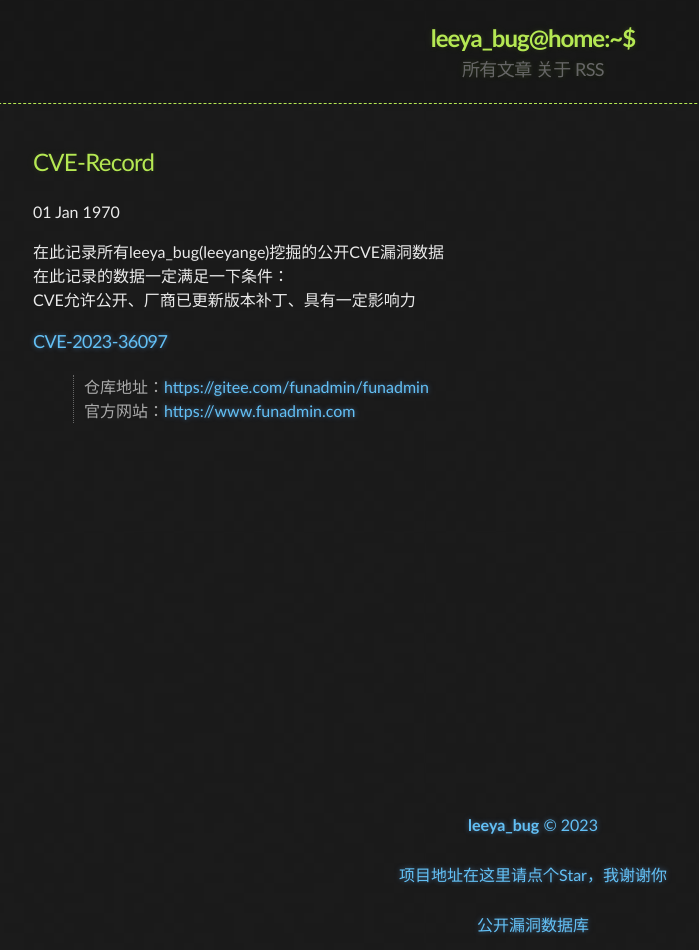
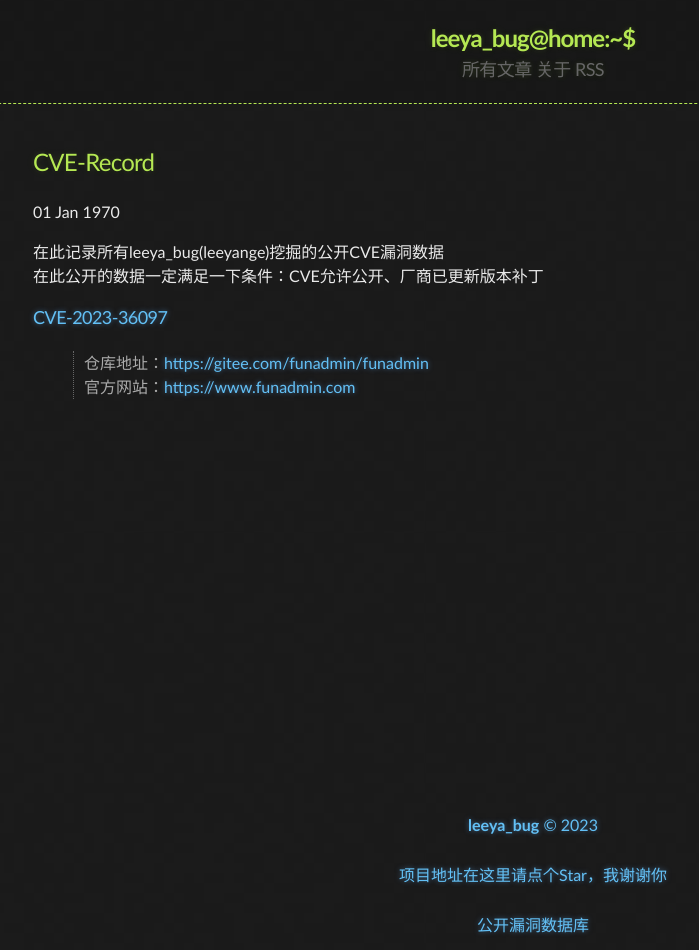
Before and after one commit to Leeyangee/leeyangee.github.io, a Jekyll site: the page built from _posts/1970-01-01-CVE-Record.md, in a window 1280 px wide. Shown: the whole page, without its empty margins (107-806 px from the left). Built offline with Jekyll 4.4.1, drawn with Linux system fonts in a browser that asks for light colours.

Commit message:
Update 1970-01-01-CVE-Record.md

```diff
--- a/_posts/1970-01-01-CVE-Record.md
+++ b/_posts/1970-01-01-CVE-Record.md
@@ -4,8 +4,7 @@ published: true
 ---
 
 在此记录所有leeya_bug(leeyange)挖掘的公开CVE漏洞数据
-在此记录的数据一定满足一下条件：
-CVE允许公开、厂商已更新版本补丁、具有一定影响力
+在此公开的数据一定满足一下条件：CVE允许公开、厂商已更新版本补丁
 
 ### [CVE-2023-36097](https://cve.mitre.org/cgi-bin/cvename.cgi?name=CVE-2023-36097)
 > 仓库地址：<https://gitee.com/funadmin/funadmin>
```
